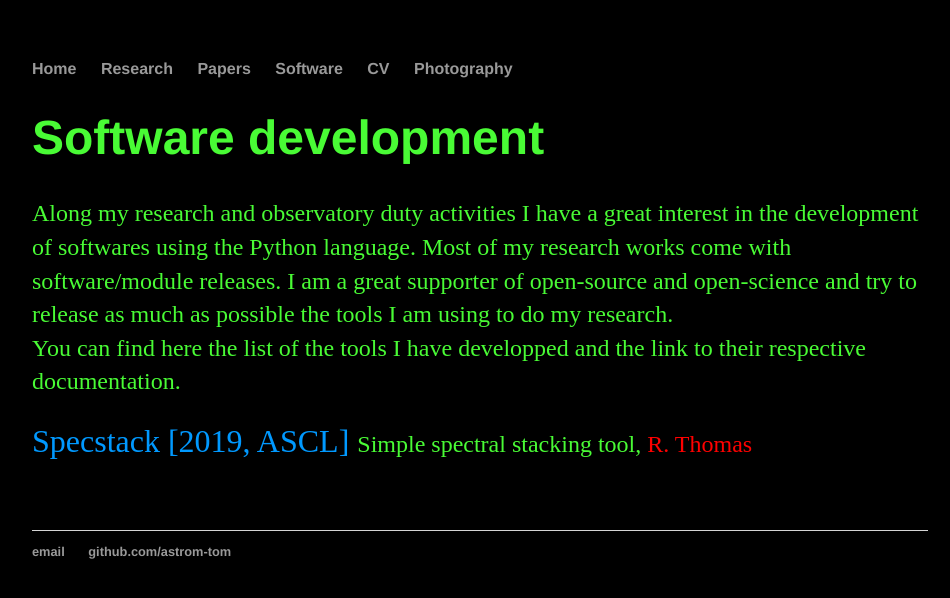
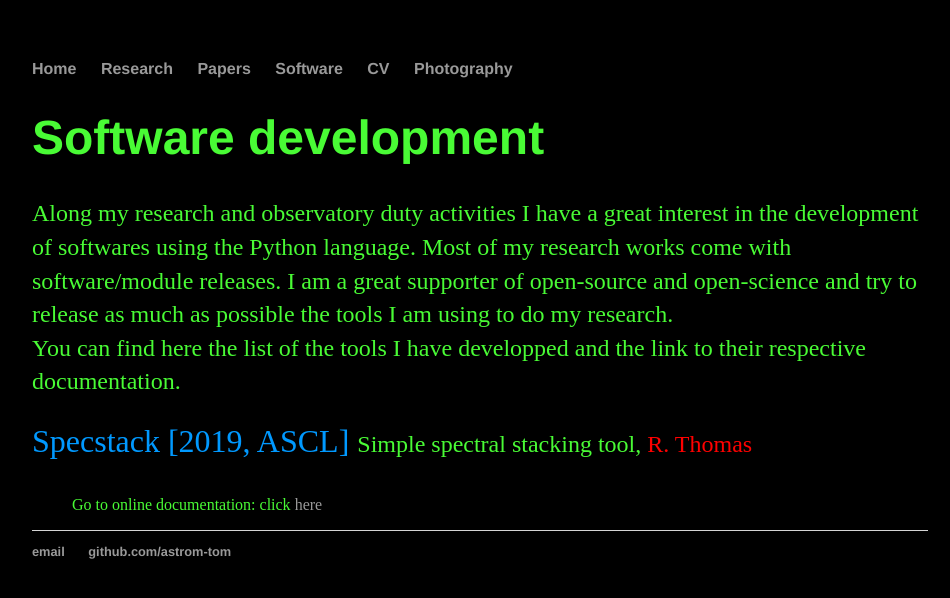
Before and after one commit to astrom-tom/astrom-tom.github.io, a Jekyll site: the page built from Software/index.html, in a window 1280 px wide. Shown: the top 598 px of the page, without its empty margins (160-1110 px from the left). Built offline with Jekyll 4.4.1, drawn with Linux system fonts in a browser that asks for light colours.

Commit message:
Update index.html

```diff
--- a/Software/index.html
+++ b/Software/index.html
@@ -14,7 +14,7 @@
 
 <dl style="color:rgb(73, 251, 53);" >
   <dt> <font size="6"> <span class='softR'>Specstack [2019, ASCL]</span> </font>  <font size="5"> Simple spectral stacking tool, <span class='me'> R. Thomas </span></p> </font> </dt>
-  <dd> <br> </dd>
+  <dd> Go to online documentation: click <a href="https://astrom-tom.github.io/specstack/build/html/index.html">here</a> </dd>
 
 </dl>
 
```
